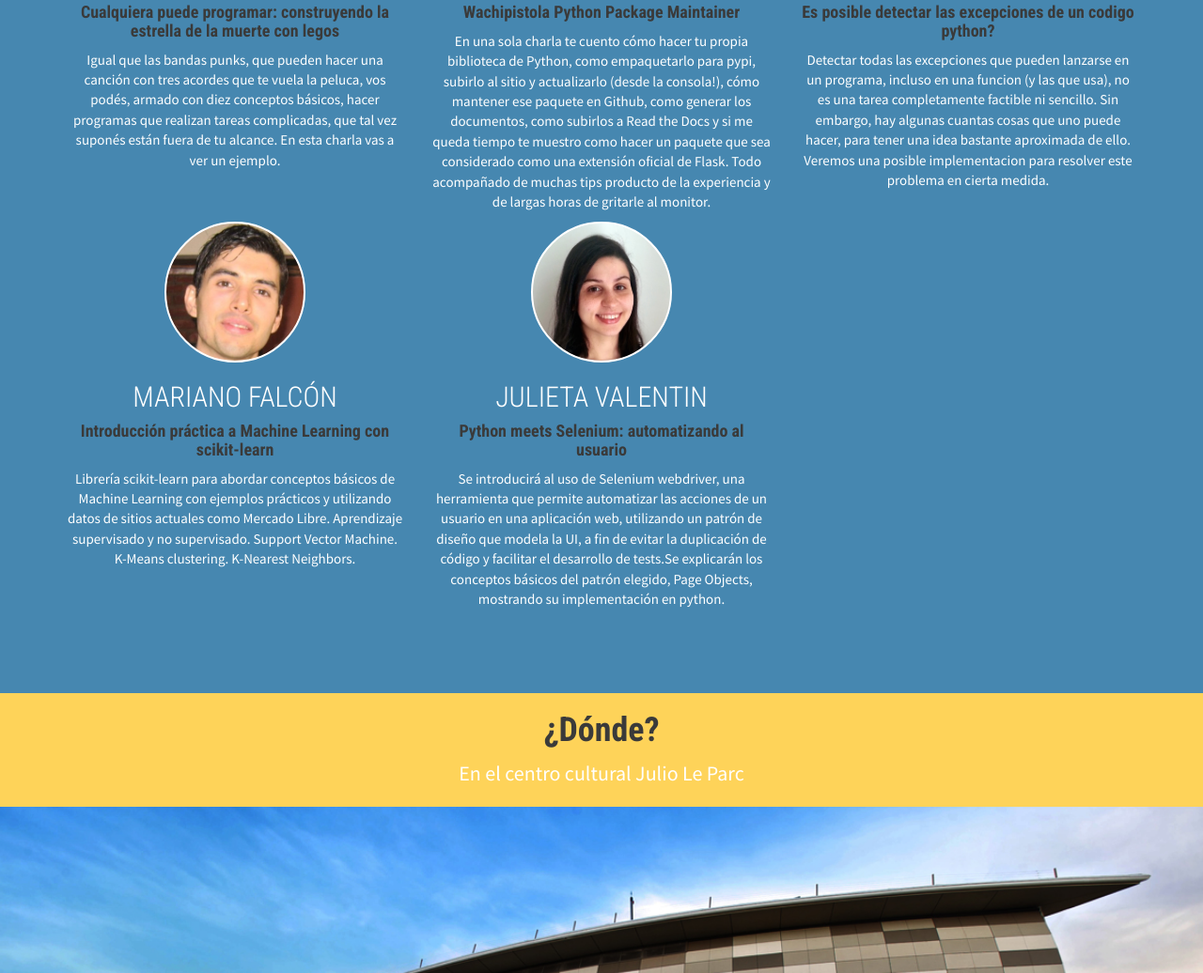
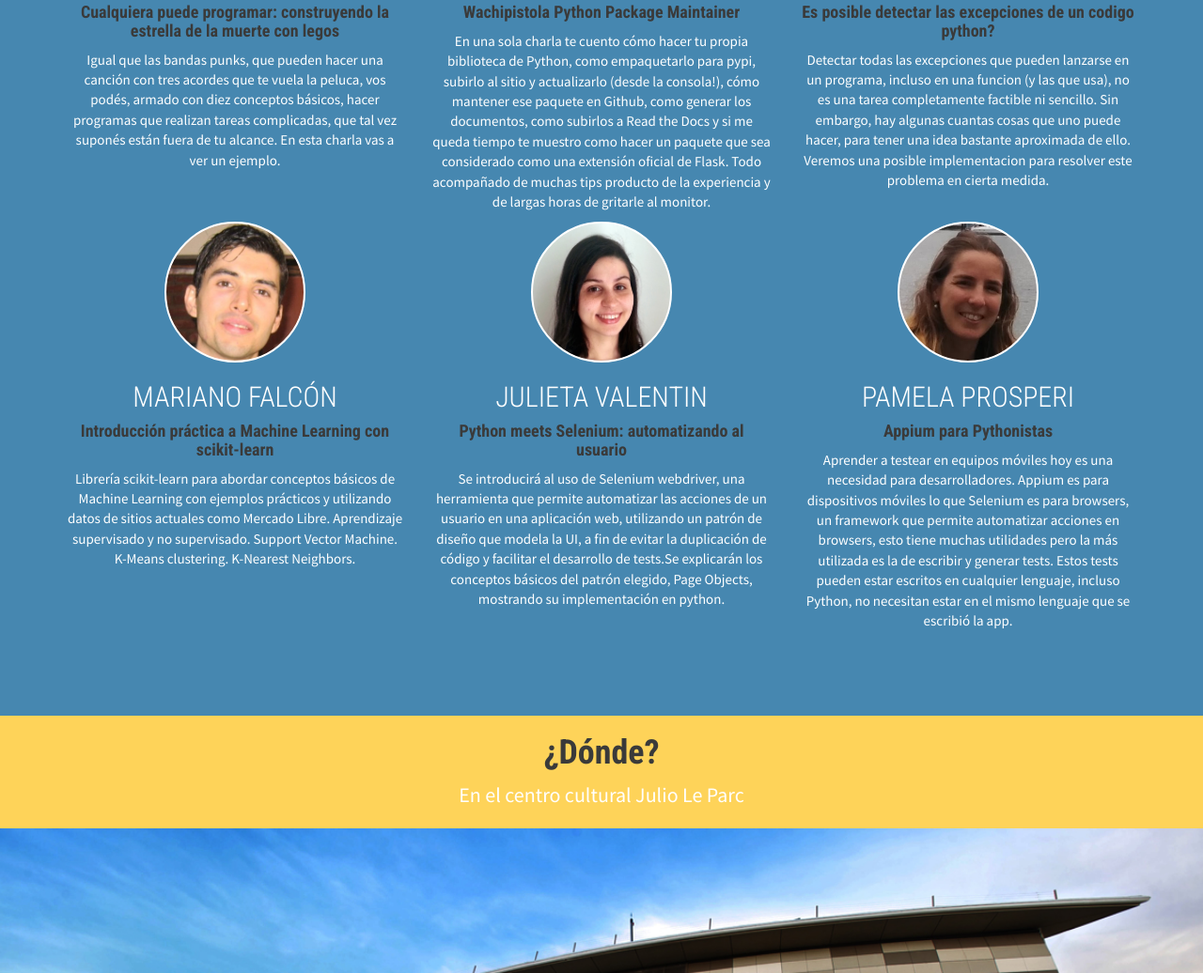
Before and after one commit to dcaliri/pycon, a plain HTML site: page index.html in a window 1280 px wide. Shown: the part 3653-4689 px from the top of the page at 94% size. Drawn offline with Linux system fonts and the light colour scheme; some packages are replaced by stand-ins of ours; files whose address does not match are found by name.

Commit message:
Pamela Prosperi como speaker

```diff
--- a/css/style.css
+++ b/css/style.css
@@ -797,3 +797,7 @@ header .carousel-indicators li {
 .julieta {
   background: url(../img/speakers/julieta.jpg) no-repeat;
 }
+
+.pamela {
+  background: url(../img/speakers/pamela.png) no-repeat;
+}
--- a/index.html
+++ b/index.html
@@ -298,12 +298,12 @@ google.maps.event.addDomListener(window, 'load', initialize);
         <p>Se introducirá al uso de Selenium webdriver, una herramienta que permite automatizar las acciones de un usuario en una aplicación web, utilizando un patrón de diseño que modela la UI, a fin de evitar la duplicación de código y facilitar el desarrollo de tests.Se explicarán los conceptos básicos del patrón elegido, Page Objects, mostrando su implementación en python.</p>
       </div>
 
-      <!--<div class="col-md-4">-->
-        <!--<div class="david circle"></div>-->
-        <!--<h2><a href="https://about.me/tenuki" target='blank'>David Weil</a></h2>-->
-        <!--<h4>Es posible detectar las excepciones de un codigo python?</h4>-->
-        <!--<p>Detectar todas las excepciones que pueden lanzarse en un programa, incluso en una funcion (y las que usa), no es una tarea completamente factible ni sencillo. Sin embargo, hay algunas cuantas cosas que uno puede hacer, para tener una idea bastante aproximada de ello. Veremos una posible implementacion para resolver este problema en cierta medida.</p>-->
-      <!--</div>-->
+      <div class="col-md-4">
+        <div class="pamela circle"></div>
+        <h2><a href="#" target='blank'>Pamela Prosperi</a></h2>
+        <h4>Appium para Pythonistas</h4>
+        <p>Aprender a testear en equipos móviles hoy es una necesidad para desarrolladores. Appium es para dispositivos móviles lo que Selenium es para browsers, un framework que permite automatizar acciones en browsers, esto tiene muchas utilidades pero la más utilizada es la de escribir y generar tests. Estos tests pueden estar escritos en cualquier lenguaje, incluso Python, no necesitan estar en el mismo lenguaje que se escribió la app.</p>
+      </div>
     </div>
 
 
```
Also changed, not shown: img/speakers/pamela.png (added).
